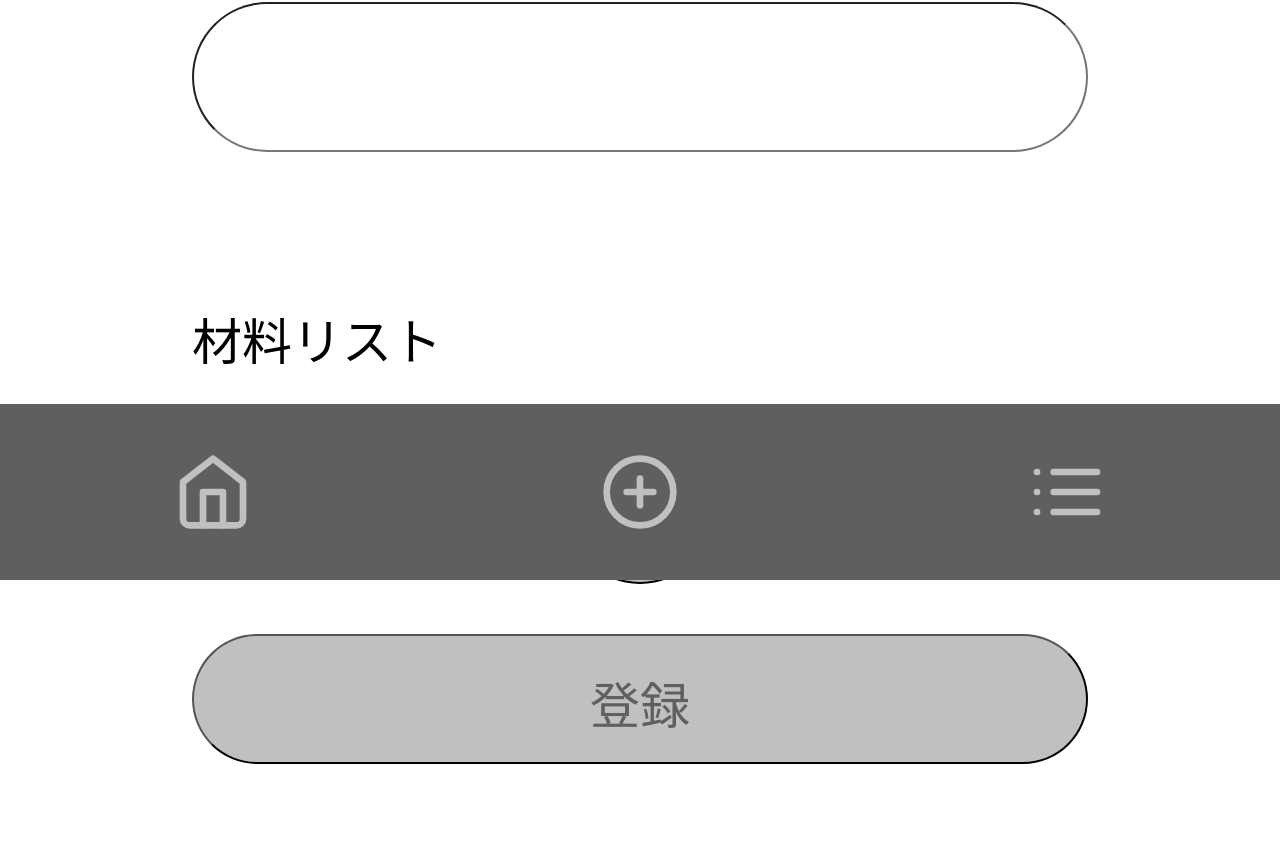
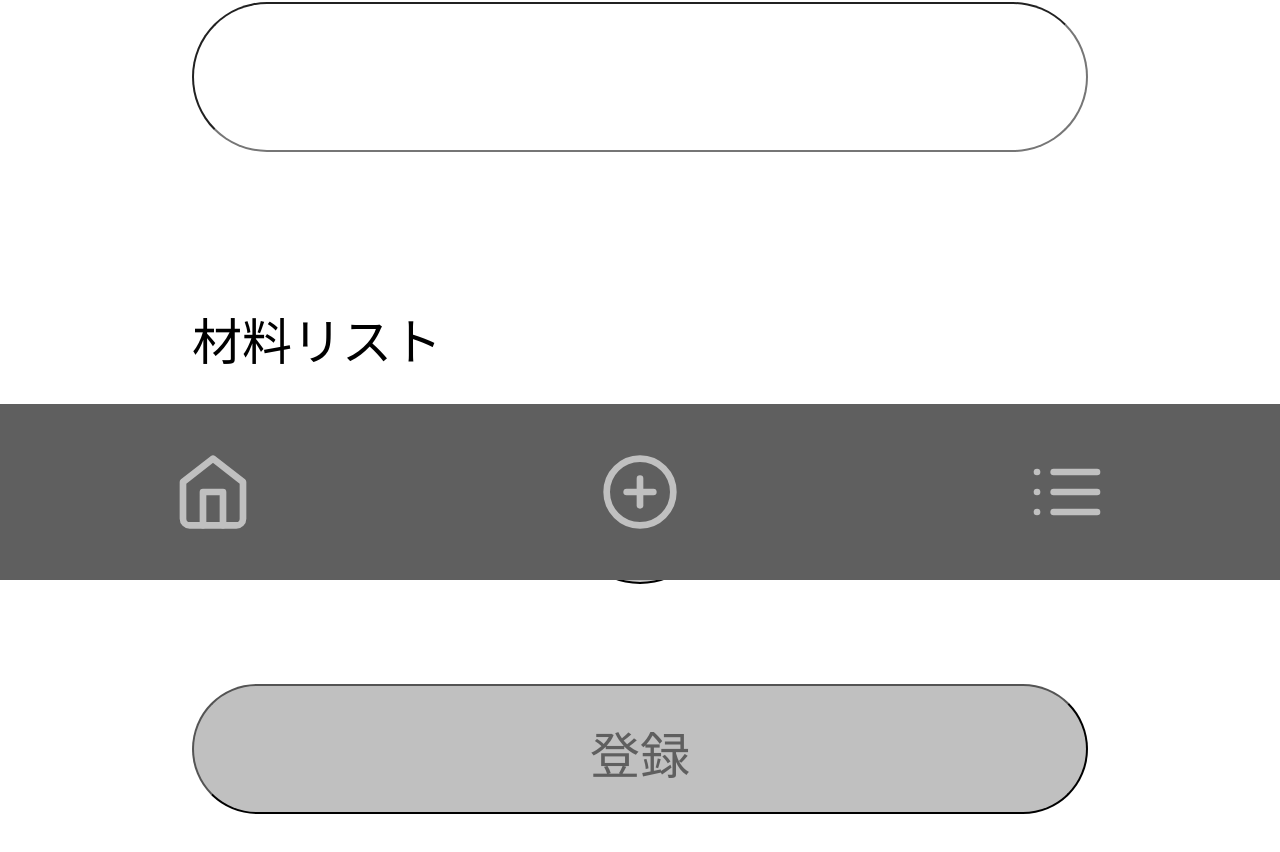
Before and after one commit to shake551/shake-no-sake, a Next.js app in the folder src/: page /cocktails/post in a window 1280 px wide. Shown: the part 220-1072 px from the top of the page. Built offline with nearby package versions, Linux system fonts and the light colour scheme.

Commit message:
update submit button style v2

```diff
--- a/src/app/cocktails/post/post.module.css
+++ b/src/app/cocktails/post/post.module.css
@@ -61,7 +61,7 @@
     height: 130px;
     border-radius: 100px;
     padding: 30px;
-    margin-top: 50px;
+    margin: 100px;
     background-color: silver;
     color: #5f5f5f;
 }
```
